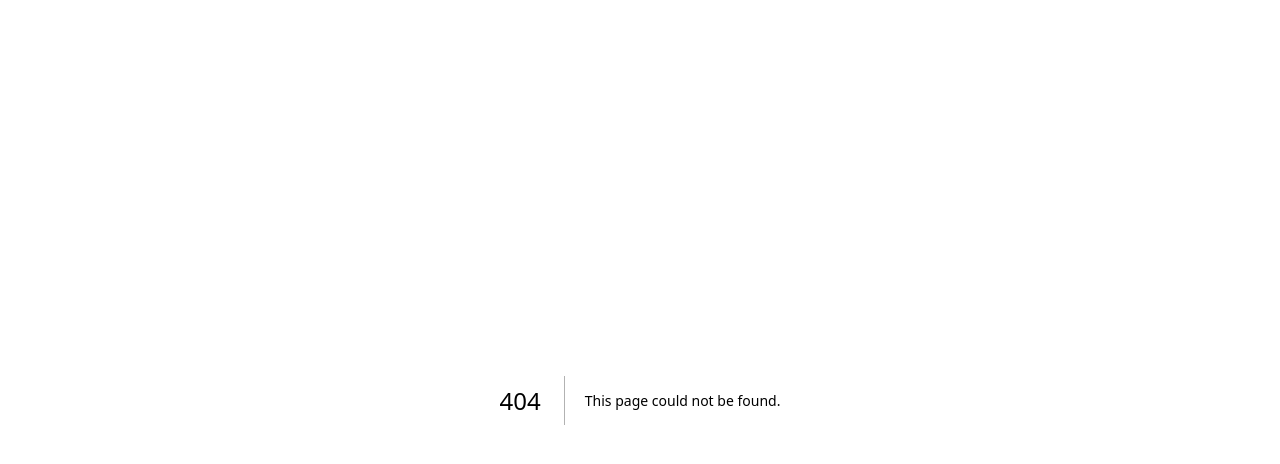
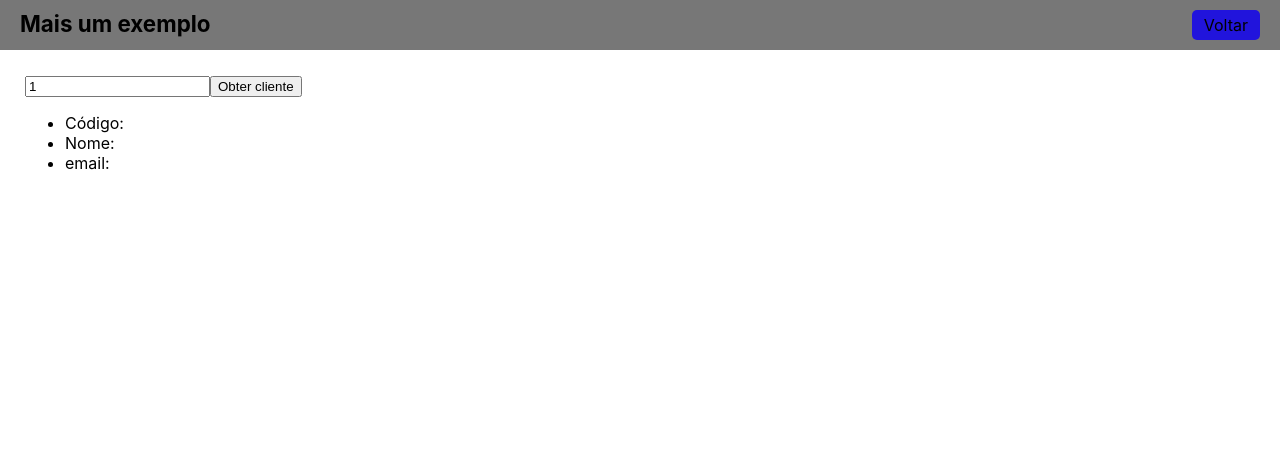
Before and after one commit to projetos-de-estudo-e-portfolio/nextjs, a Next.js app: page /integracao_1 in a window 1280 px wide. Before the commit this address had no page. Shown: the top 464 px of the page. Built offline with nearby package versions, Linux system fonts and the light colour scheme.

Commit message:
feat: API integration and Static content

```diff
--- /dev/null
+++ b/src/pages/api/clientes/[codigo].tsx
@@ -0,0 +1,19 @@
+import { NextApiRequest, NextApiResponse } from "next"
+
+type Data = {
+  nome: string;
+  id: any,
+  email: any;
+}
+
+export default function handler(
+  req: NextApiRequest,
+  res: NextApiResponse<Data>
+) {
+  const codigo = req.query.codigo
+  res.status(200).json({
+    id: codigo,
+    nome: `Maria ${codigo}`,
+    email: `mariamariamaria${codigo}@xcfmail.com`
+  })
+}
--- a/src/pages/api/hello.ts
+++ b/src/pages/api/hello.ts
@@ -2,8 +2,9 @@
 import type { NextApiRequest, NextApiResponse } from 'next'
 
 type Data = {
-  name: string;
+  name: string | any;
   method: any;
+  idade: string | any;
 }
 
 export default function handler(
@@ -11,7 +12,8 @@ export default function handler(
   res: NextApiResponse<Data>
 ) {
   res.status(200).json({
-    name: 'John Doe',
-    method: req.method
+    name: req.query.nome,
+    method: req.method,
+    idade: req.query.idade // em js só colocar um sinal de + na frente de req para transformar em int
   })
 }
--- a/src/pages/index.tsx
+++ b/src/pages/index.tsx
@@ -15,6 +15,8 @@ export default function Inicio() {
       <Navegador destino="/jsx" nome="JSX" cor="crimson"/>
       <Navegador destino="/clientes/123" nome="Nav Dinamica" cor="green"/>
       <Navegador destino="/estado" nome="Estado" cor="pink"/>
+      <Navegador destino="/integracao_1" nome="Integração com API" cor="gray"/>
+      <Navegador destino="/estatico" nome="Conteúdo Estático" cor="#581845"/>
     </div>
   )
 }
--- /dev/null
+++ b/src/pages/integracao_1.tsx
@@ -0,0 +1,33 @@
+import { useState } from "react"
+import Layout from "../components/Layout"
+
+export default function Integracao() {
+
+  const [cliente, setCliente] = useState<any>([])
+  const [codigo, setCodigo] = useState<any>(1)
+
+
+  const obterCliente = async () => {
+    const res = await fetch(`http://localhost:3000/api/clientes/${codigo}`)
+    const dados = await res.json()
+    setCliente(dados)
+  }
+
+  return (
+    <Layout>
+      <div>
+        <input
+          type="number"
+          value={codigo}
+          onChange={e => setCodigo(e.target.value)}
+        />
+        <button onClick={obterCliente}>Obter cliente</button>
+      </div>
+      <ul>
+        <li>Código: {cliente.id}</li>
+        <li>Nome: {cliente.nome}</li>
+        <li>email: {cliente.email}</li>
+      </ul>
+    </Layout>
+  )
+}
```
Also changed, not shown: src/pages/estatico.tsx (added, +20 -0 lines).
